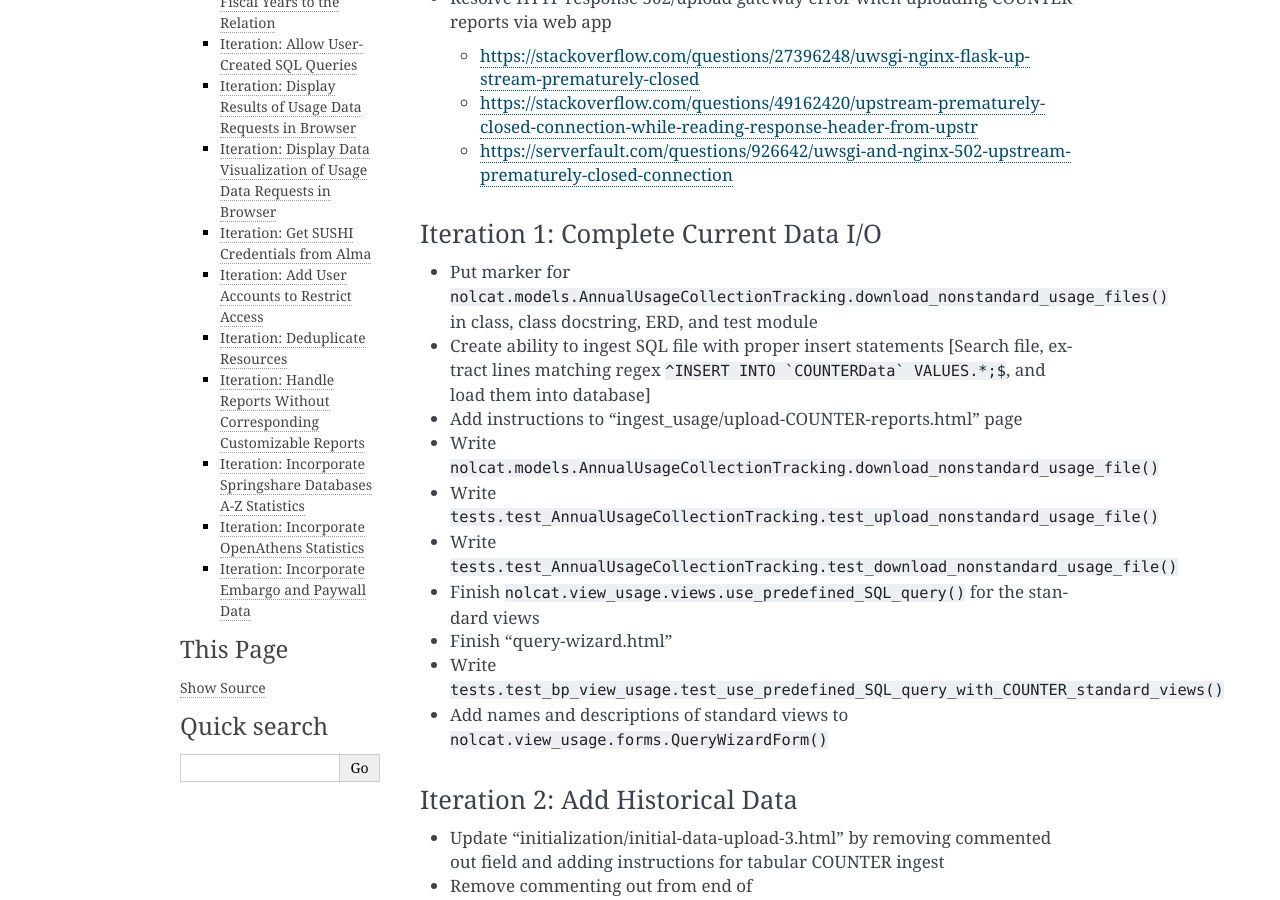
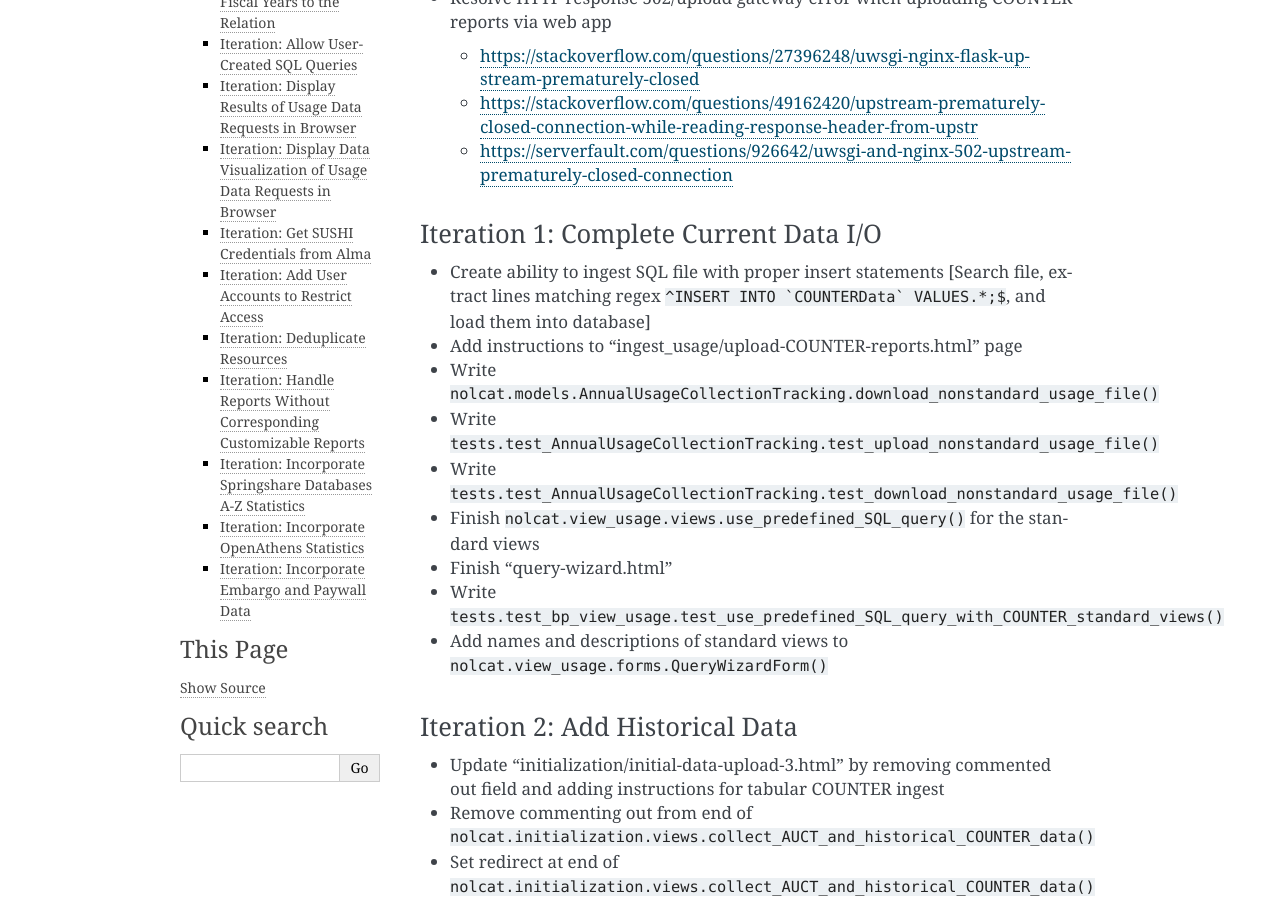
Before and after one commit to ereiskind/nolcat, a Sphinx documentation site: the page built from docs/source/roadmap.rst, in a window 1280 px wide and 900 px high, scrolled down 1553 px. Built offline with Sphinx 7.4.7, drawn with Linux system fonts in a browser that asks for light colours.

Commit message:
Remove completed step from roadmap

```diff
--- a/docs/source/roadmap.rst
+++ b/docs/source/roadmap.rst
@@ -28,7 +28,6 @@
 
 Iteration 1: Complete Current Data I/O
 ======================================
-* Put marker for ``nolcat.models.AnnualUsageCollectionTracking.download_nonstandard_usage_files()`` in class, class docstring, ERD, and test module
 * Create ability to ingest SQL file with proper insert statements [Search file, extract lines matching regex ``^INSERT INTO `COUNTERData` VALUES.*;$``, and load them into database]
 * Add instructions to "ingest_usage/upload-COUNTER-reports.html" page
 * Write ``nolcat.models.AnnualUsageCollectionTracking.download_nonstandard_usage_file()``
```
